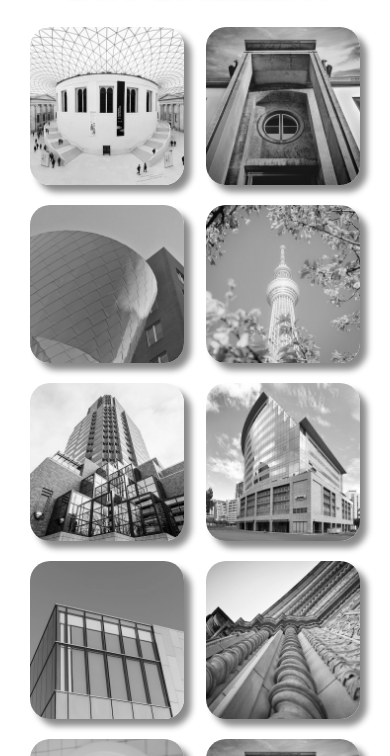
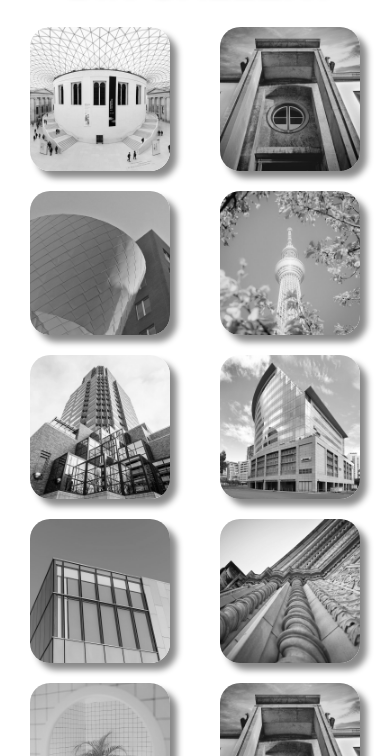
Before and after one commit to Dhiraj-Nishad/d.n-gallery, a plain HTML site: page index.html in a window 390 px wide. Shown: the part 88-844 px from the top of the page. Drawn offline with Linux system fonts and the light colour scheme.

Commit message:
Update style.css

```diff
--- a/style.css
+++ b/style.css
@@ -84,6 +84,6 @@ figcaption{
 
 @media only screen and (max-width: 600px) {
     .card{
-        width: 44%;
+        width: 40%;
     }
 }
```
